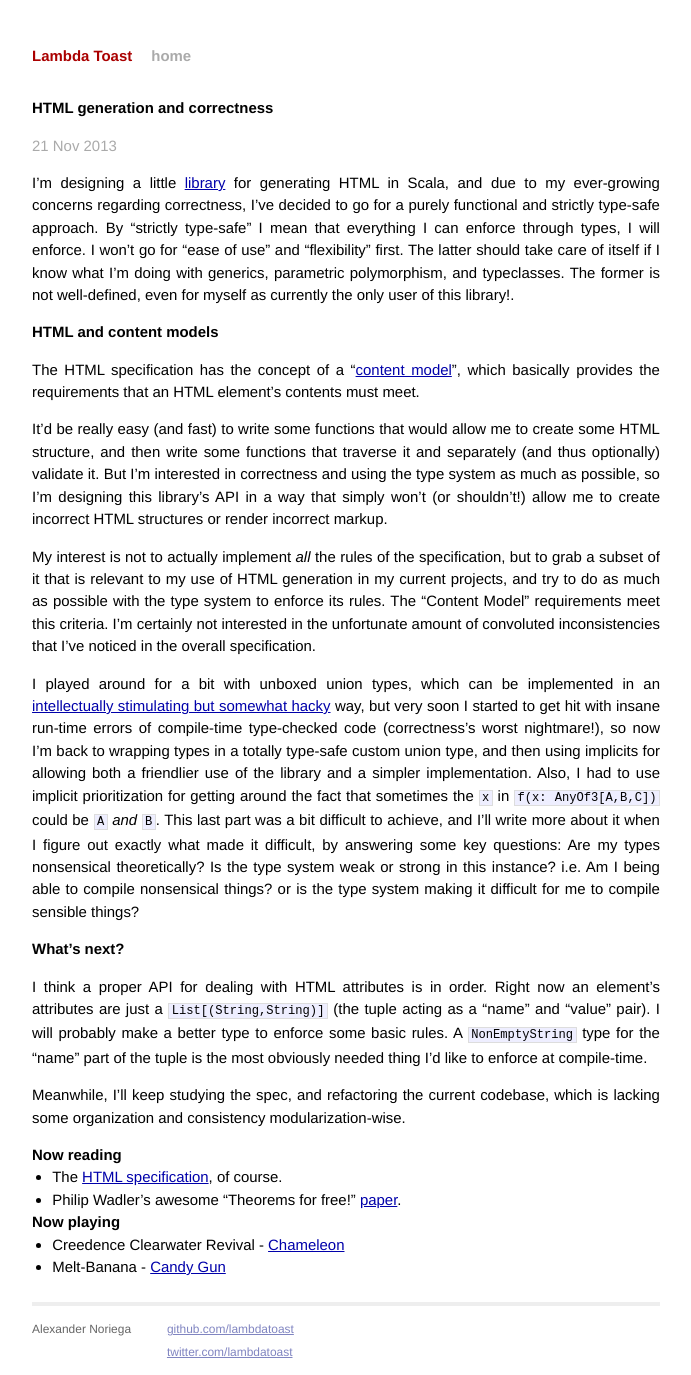
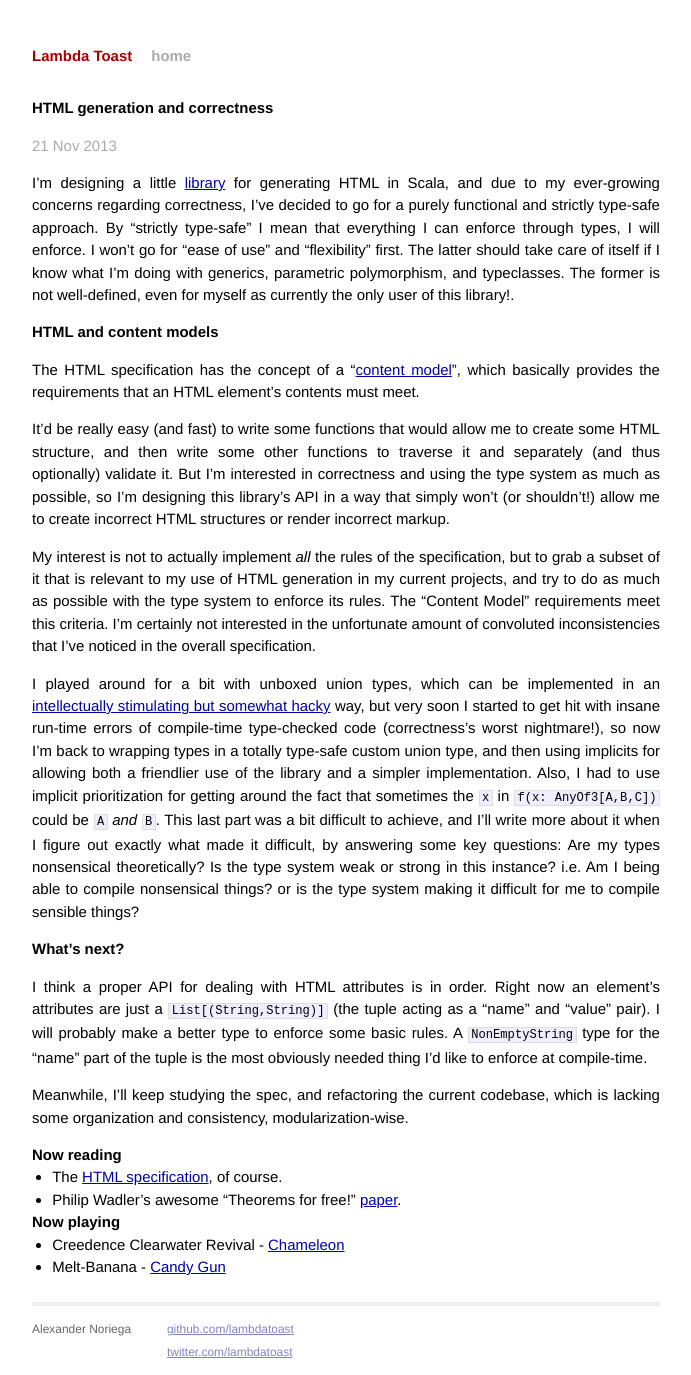
Before and after one commit to lambdatoast/lambdatoast.github.com, a Jekyll site: the page built from _posts/2013-11-21-html-generation-correctness.markdown, in a window 1280 px wide. Shown: the whole page, without its empty margins (294-985 px from the left). Built offline with Jekyll 4.4.1, drawn with Linux system fonts in a browser that asks for light colours.

Commit message:
Improve wording.

```diff
--- a/_posts/2013-11-21-html-generation-correctness.markdown
+++ b/_posts/2013-11-21-html-generation-correctness.markdown
@@ -16,7 +16,7 @@ The HTML specification has the concept of a "[content model][content-model]", wh
 an HTML element's contents must meet.
 
 It'd be really easy (and fast) to write some functions that would allow me to create some HTML structure, and
-then write some functions that traverse it and separately (and thus optionally) validate it. But I'm interested in correctness and using
+then write some other functions to traverse it and separately (and thus optionally) validate it. But I'm interested in correctness and using
 the type system as much as possible, so I'm designing this library's API in a way that simply won't (or shouldn't!) allow me to create incorrect HTML
 structures or render incorrect markup.
 
@@ -38,7 +38,7 @@ I think a proper API for dealing with HTML attributes is in order. Right now an
 (the tuple acting as a "name" and "value" pair). I will probably make a better type to enforce some basic rules. A `NonEmptyString` type for the "name" part of the tuple
  is the most obviously needed thing I'd like to enforce at compile-time.
 
-Meanwhile, I'll keep studying the spec, and refactoring the current codebase, which is lacking some organization and consistency modularization-wise.
+Meanwhile, I'll keep studying the spec, and refactoring the current codebase, which is lacking some organization and consistency, modularization-wise.
 
 ## Now reading
 
```
